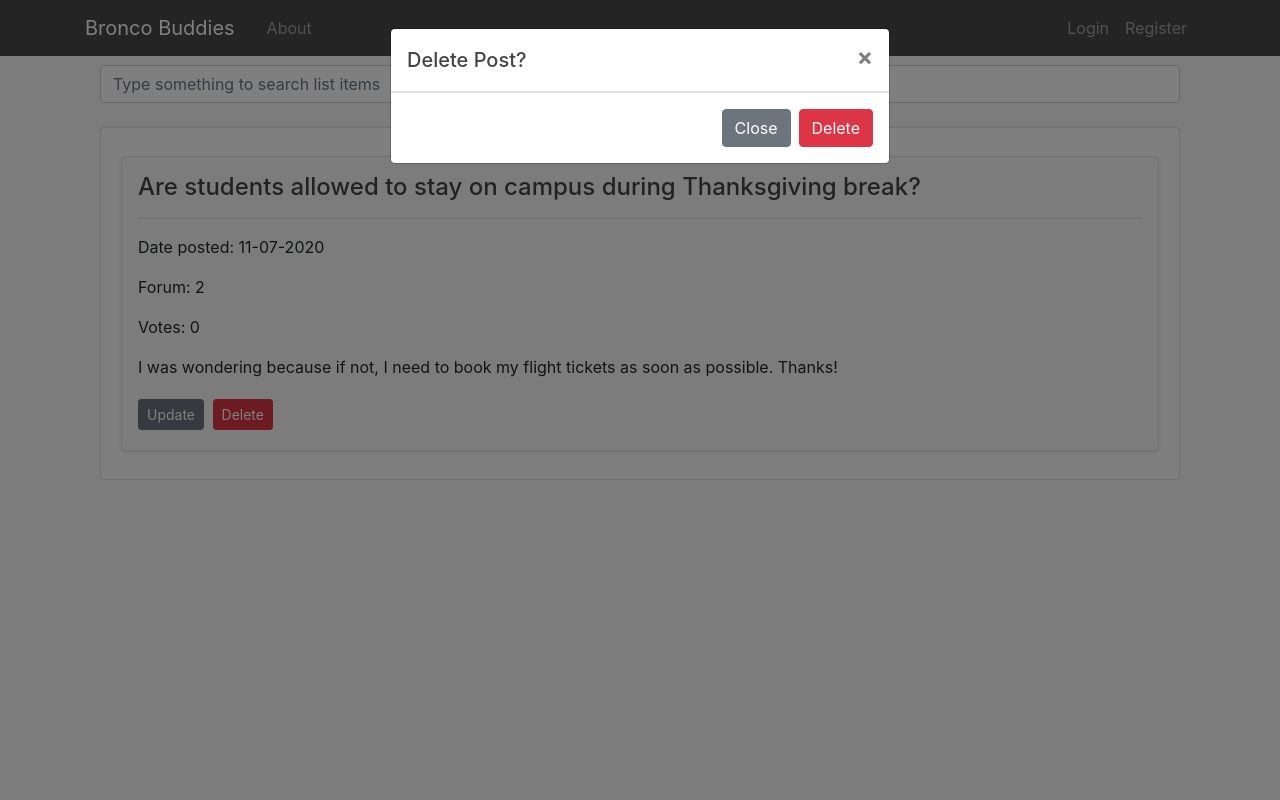
After one commit to ccfernandes/SCU-Bronco-Buddies, a Flask app: page /post/1 in a window 1280 px wide, after a click on "Delete". The commit adds this page. Run offline with Flask 2, Linux system fonts and the light colour scheme; data comes from the database, SQL or seed files in the repository; both versions use the stored data as it was after the commit; parts of the project's set-up code (start-up, migrations or seed data) failed here and were passed over; some libraries are stand-ins or nearby versions.

Commit message:
view, update, delete posts implemented

```diff
--- a/SCU-Bronco-Buddies/bronco_buddies/bronco_buddies/routes.py
+++ b/SCU-Bronco-Buddies/bronco_buddies/bronco_buddies/routes.py
@@ -1,5 +1,5 @@
 # routes.py - defining url paths
-from flask import render_template, request, url_for, flash, redirect # import the Flask class
+from flask import render_template, request, url_for, flash, redirect, abort # import the Flask class
 from bronco_buddies import app, db, bcrypt
 from bronco_buddies.models import User, Forum, Thread, Reply
 from bronco_buddies.forms import RegistrationForm, LoginForm, NewPostForm, NewForumForm
@@ -49,6 +49,8 @@ def login():
             flash('Login unsucessful. Please check credentials.', 'danger')
     return render_template('login.html', title='Login', form=form)
 
+
+#create a new post
 @app.route("/post/new", methods=['GET', 'POST'])
 @login_required
 def new_post():
@@ -67,10 +69,55 @@ def new_post():
         db.session.add(post)
         db.session.commit()
         flash('Your post has been created!', 'success')
-        return redirect(url_for('home'))
+        return redirect(url_for('post', post_id=post.id))
     else:
          flash('There was an error! Please try again.', 'danger')
-    return render_template('create_post.html', title='New Post', form=form)
+    return render_template('create_post.html', title='New Post',
+        form=form, legend='New Post')
+
+
+#view post
+@app.route("/post/<int:post_id>")
+def post(post_id):
+    post = Thread.query.get_or_404(post_id)
+    return render_template('post.html', title=post.title, post=post)
+
+
+#update posts
+@app.route("/post/<int:post_id>/update", methods=['GET', 'POST'])
+@login_required
+def update_post(post_id):
+    post = Thread.query.get_or_404(post_id)
+    # if post.author != current_user:
+    #     abort(403)
+    form = NewPostForm()
+    if form.validate_on_submit():
+        post.title = form.title.data
+        post.body = form.content.data
+        post.forum_id = form.forumType.data
+        db.session.commit()
+        flash('Your post has been updated!', 'success')
+        return redirect(url_for('post', post_id=post.id))
+    elif request.method == 'GET':
+        form.title.data = post.title
+        form.content.data = post.body
+        # form.forumType.data = post.forum_id
+    return render_template('create_post.html', title='Update Post', form=form,
+        legend='Update Post')
+
+
+#delete post
+@app.route("/post/<int:post_id>/delete", methods=['POST'])
+@login_required
+def delete_post(post_id):
+    post = Thread.query.get_or_404(post_id)
+    # if post.author != current_user:
+    #     abort(403)
+    db.session.delete(post)
+    db.session.commit()
+    flash('Your post has been deleted!', 'success')
+    return redirect(url_for('home'))
+
 
 # profile page
 @app.route("/profile")
--- a/SCU-Bronco-Buddies/bronco_buddies/bronco_buddies/templates/home.html
+++ b/SCU-Bronco-Buddies/bronco_buddies/bronco_buddies/templates/home.html
@@ -37,9 +37,9 @@ $(document).ready(function(){
 	    <li class="list-group-item">
 	    	{% for post in posts %}
 	    	<div class="my-3 p-3 bg-light rounded border shadow-sm">
-				<h4>{{post.title}}</h4>
+				<h4><a href="{{ url_for('post', post_id=post.id) }}"> {{post.title}}</a></h4>
 				<hr>
-				<p>Date posted: {{post.date_posted}}</p>
+				<p>Date posted: {{post.date_posted.strftime('%m-%d-%Y')}}</p>
 				<p>Forum: {{post.forum_id}} </p>
 				<p>Votes: {{post.votes}}</p>
 			</div>
--- /dev/null
+++ b/SCU-Bronco-Buddies/bronco_buddies/bronco_buddies/templates/post.html
@@ -0,0 +1,71 @@
+<!-- home page -->
+{% extends "layout.html" %}
+{% block content %}
+<head>
+	<title>Bronco Buddies - forums</title>
+	<link rel="stylesheet" href="https://cdn.jsdelivr.net/npm/bootstrap@4.5.3/dist/css/bootstrap.min.css" integrity="sha384-TX8t27EcRE3e/ihU7zmQxVncDAy5uIKz4rEkgIXeMed4M0jlfIDPvg6uqKI2xXr2" crossorigin="anonymous">
+	<link rel="stylesheet" href="https://cdnjs.cloudflare.com/ajax/libs/intl-tel-input/16.0.4/css/intlTelInput.css">
+	<link rel="stylesheet" href="../static/css/colors.css">
+	<style>
+	</style>
+<script >
+$(document).ready(function(){
+  $("#listSearch").on("keyup", function() {
+    var value = $(this).val().toLowerCase();
+    $("#myList li").filter(function() {
+      $(this).toggle($(this).text().toLowerCase().indexOf(value) > -1)
+    });
+  });
+});
+</script>
+</head>
+<body class="bg-light">
+
+	<!-- Search form (doesn't work) -->
+	<div class="container">
+	  <input class="form-control" id="listSearch" type="text" placeholder="Type something to search list items">
+	  <br>
+	  <ul class="list-group" id="myList">
+	    <li class="list-group-item">
+
+	    	<div class="my-3 p-3 bg-light rounded border shadow-sm">
+				<h4>{{post.title}}</h4>
+				<hr>
+				<p>Date posted: {{post.date_posted.strftime('%m-%d-%Y')}}</p>
+				<p>Forum: {{post.forum_id}} </p>
+				<p>Votes: {{post.votes}}</p>
+
+
+      			<p >{{ post.body }}</p>
+
+				<!-- {% if post.author == current__user %} -->
+					<a class="btn btn-secondary btn-sm tm-1 bm-1" href="{{ url_for('update_post', post_id=post.id) }}">Update</a>
+					<button type="button" class="btn btn-danger btn-sm m-1" data-toggle="modal" data-target="#deleteModal">Delete</button>
+				<!-- {% endif %} -->
+			</div>
+
+	    </li>
+	  </ul>
+
+	 <!-- Modal -->
+	<div class="modal fade" id="deleteModal" tabindex="-1" role="dialog" aria-labelledby="deleteModalLabel" aria-hidden="true">
+	  <div class="modal-dialog" role="document">
+	    <div class="modal-content">
+	      <div class="modal-header">
+	        <h5 class="modal-title" id="deleteModalLabel">Delete Post?</h5>
+	        <button type="button" class="close" data-dismiss="modal" aria-label="Close">
+	          <span aria-hidden="true">&times;</span>
+	        </button>
+	      </div>
+	      <div class="modal-footer">
+	        <button type="button" class="btn btn-secondary" data-dismiss="modal">Close</button>
+	        <form action="{{ url_for('delete_post', post_id=post.id) }}" method="POST">
+	        	<input class="btn btn-danger"type="submit" value="Delete">
+	        </form>
+	      </div>
+	    </div>
+	  </div>
+	</div>
+	</div>
+</body>
+{% endblock content %}
```
Also changed, not shown: SCU-Bronco-Buddies/bronco_buddies/bronco_buddies/BroncoBuddies.db, 2 other files.
